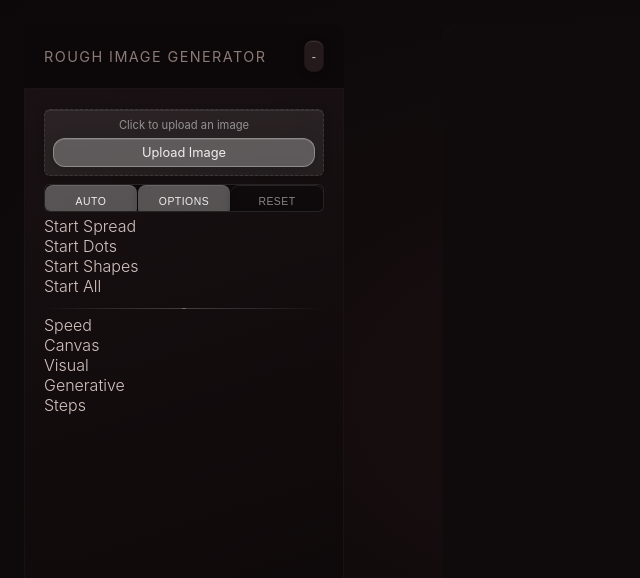
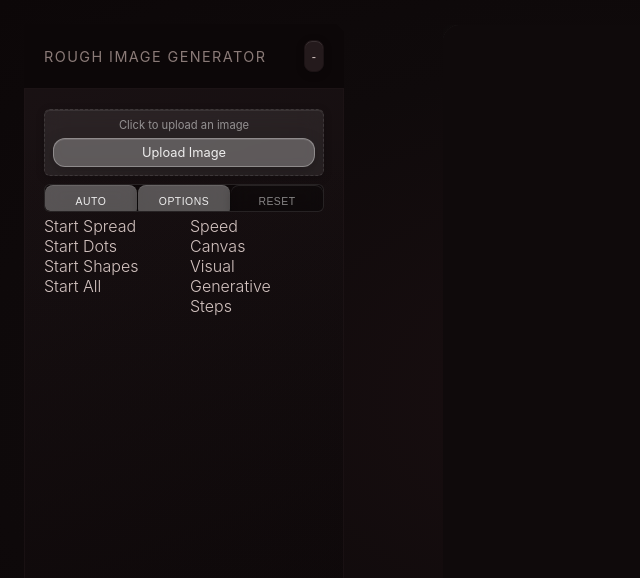
Before and after one commit to jo56/photo-induced-roughness, a React (Vite) app: page / in a window 1280 px wide. Shown: the top 578 px of the page, without its empty margins (0-640 px from the left). Built offline with nearby package versions, Linux system fonts and the light colour scheme.

Commit message:
Update App.tsx

```diff
--- a/src/App.tsx
+++ b/src/App.tsx
@@ -1572,8 +1572,15 @@ export default function RoughImageGenerator(): JSX.Element {
 
 
 
+
+<div style={{
+  display: 'grid',
+  gridTemplateColumns: (showAutoControls && showOptions) ? 'repeat(2, 1fr)' : '1fr',
+  gap: '12px',
+  marginBottom: '12px'
+}}>
   {showAutoControls && (
-              <>
+    <div>
       <div style={{ marginBottom: '12px' }}>
         {[
           { label: autoSpreading ? 'Stop Spread' : 'Start Spread', isActive: autoSpreading, onClick: () => { toggleAutoSpread(); setIsSavingColor(false); }, enabled: autoSpreadEnabled },
@@ -1594,12 +1601,10 @@ export default function RoughImageGenerator(): JSX.Element {
           </div>
         ))}
       </div>
-              </>
-            )}
-
-            {showAutoControls && showOptions && <div className="section-divider"></div>}
-
+    </div>
+  )}
   {showOptions && (
+    <div>
       <div style={{ marginBottom: '12px' }}>
         {[
           { label: 'Speed', isActive: showSpeedSettings, onClick: () => setShowSpeedSettings(prev => !prev) },
@@ -1617,7 +1622,9 @@ export default function RoughImageGenerator(): JSX.Element {
           </div>
         ))}
       </div>
-            )}
+    </div>
+  )}
+</div>
 
 {showOptions && showStepControls && (
               <div style={{ marginBottom: '12px' }}>
```
Lines whose indentation alone changed are shown as unchanged.
